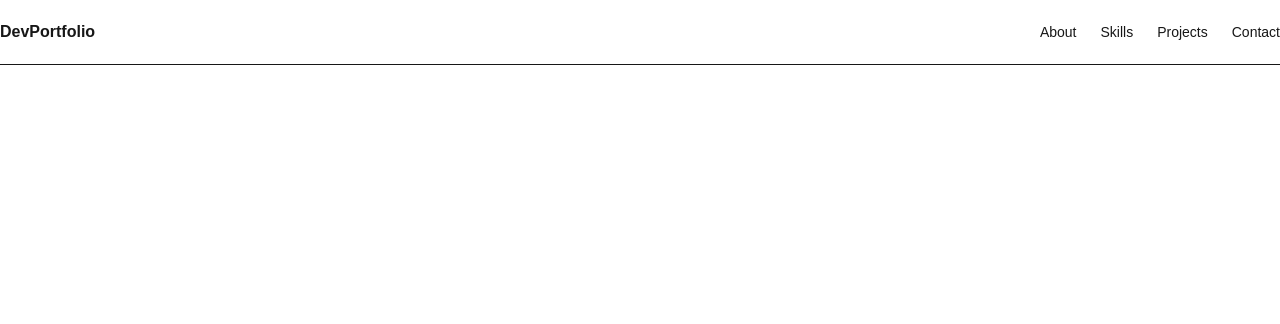
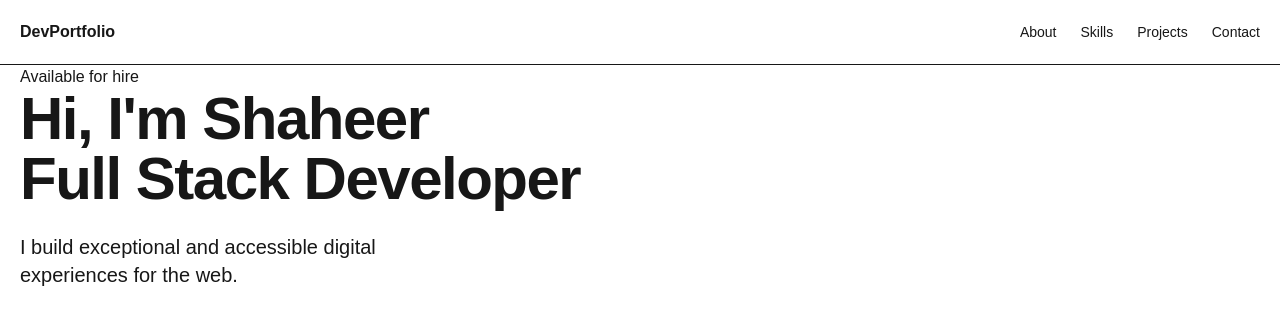
Before and after one commit to Sherrrrryyy/Personal-Portfolio, a Next.js app: page / in a window 1280 px wide. Shown: the top 324 px of the page. Built offline with nearby package versions, Linux system fonts and the light colour scheme.

Commit message:
refactor: enhance structure of Home component with improved layout and additional sections

```diff
--- a/src/app/page.jsx
+++ b/src/app/page.jsx
@@ -1,4 +1,4 @@
-'use client'
+ 'use client'
 import Link from 'next/link';
 import React from 'react';
 
@@ -6,9 +6,9 @@ export default function Home() {
   return (
     <>
       <div className='min-h-screen bg-background'>
-
+{/* Header Section */}
         <header className="sticky top-0 z-40 w-full border-b bg-background/95 backdrop-blur supports-[backdrop-filter]:bg-background/60">
-          <div className="container flex h-16 items-center justify-between">
+          <div className="container flex h-16 p-5 items-center justify-between">
             <Link href="/" className="flex items-center gap-2 font-semibold">
               <span>DevPortfolio</span>
             </Link>
@@ -28,8 +28,58 @@ export default function Home() {
             </nav>
           </div>
         </header>
+
+{/* Main Section */}
+<main className="container px-5">
+        {/* Hero Section */}
+        <section className="">
+          <div className="max-w-3xl space-y-6">
+              Available for hire
+            {/* <Badge variant="outline" className="px-3 py-1 text-sm">
+            </Badge> */}
+            <h1 className="text-4xl md:text-6xl font-bold tracking-tight">
+              Hi, I'm <span className="text-primary">Shaheer</span>
+              <br />
+              Full Stack Developer
+            </h1>
+            <p className="text-muted-foreground text-lg md:text-xl max-w-md">
+              I build exceptional and accessible digital experiences for the web.
+            </p>
+            {/* <div className="flex gap-4">
+              <Button size="lg">
+                View Projects
+                <ArrowRight className="ml-2 h-4 w-4" />
+              </Button>
+              <Button size="lg" variant="outline">
+                Download CV
+              </Button>
+            </div> */}
+            {/* <div className="flex gap-4 pt-4">
+              <Link href="https://github.com" target="_blank" rel="noopener noreferrer">
+                <Button size="icon" variant="ghost">
+                  <Github className="h-5 w-5" />
+                  <span className="sr-only">GitHub</span>
+                </Button>
+              </Link>
+              <Link href="https://linkedin.com" target="_blank" rel="noopener noreferrer">
+                <Button size="icon" variant="ghost">
+                  <Linkedin className="h-5 w-5" />
+                  <span className="sr-only">LinkedIn</span>
+                </Button>
+              </Link>
+              <Link href="https://twitter.com" target="_blank" rel="noopener noreferrer">
+                <Button size="icon" variant="ghost">
+                  <Twitter className="h-5 w-5" />
+                  <span className="sr-only">Twitter</span>
+                </Button>
+              </Link>
+            </div> */}
+          </div>
+        </section>
+
+
+      </main>
       </div>
-
     </>
   );
 }
```
